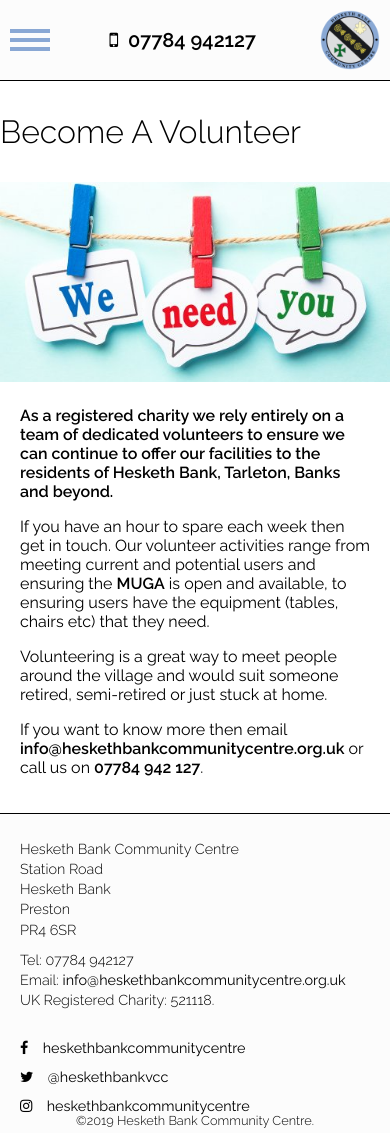
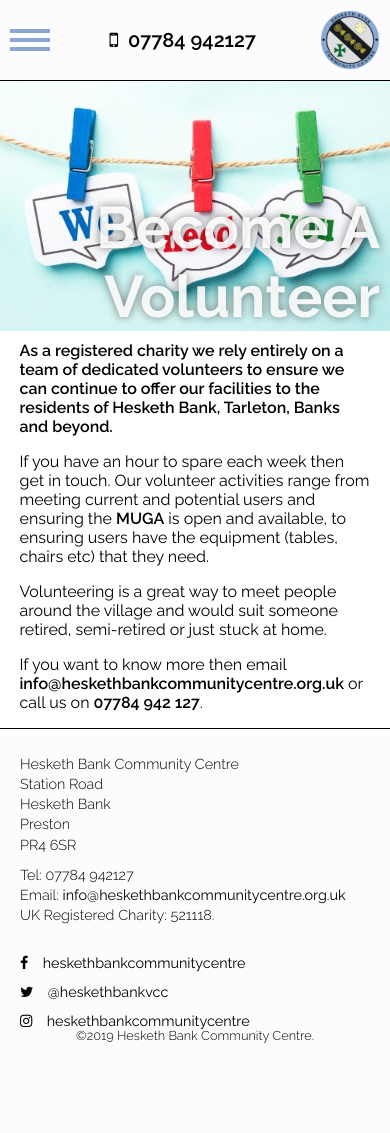
Before and after one commit to OnlyTheTony/hbvcc, a PHP site: page /become-a-volunteer in a window 390 px wide; the page is wider, and only the part inside the window is pictured. After the commit the page ends 1043 px from the top of that part, so only its background shows below. Run offline with PHP 8.4, Linux system fonts and the light colour scheme.

Commit message:
New layout and JS

```diff
--- a/css/style.css
+++ b/css/style.css
@@ -669,8 +669,9 @@
       right: 10px; }
       figure.fullwidth.header figcaption h1 {
         font-size: 15vw;
-        color: rgba(255, 255, 255, 0.8);
-        text-shadow: 0px 0px 10px rgba(0, 0, 0, 0.5); }
+        color: rgba(255, 255, 255, 0.9);
+        text-shadow: 0px 0px 10px rgba(0, 0, 0, 0.5);
+        text-align: right; }
     figure.fullwidth.header + section.onecol {
       width: 90%;
       margin: 10px auto;
--- a/pages/become-a-volunteer.php
+++ b/pages/become-a-volunteer.php
@@ -1,15 +1,20 @@
-<h3>Become A Volunteer</h3>
-<figure class="row">
-    <picture>
-        <img src="<?= $this->sitepath('images/volunteer-desktop.jpg') ?>">
-    </picture>
-    <figcaption>
-        <p><strong>As a registered charity we rely entirely on a team of dedicated volunteers to ensure we can continue to offer our facilities to the residents of Hesketh Bank, Tarleton, Banks and beyond.</strong></p>
 
-        <p>If you have an hour to spare each week then get in touch. Our volunteer activities range from meeting current and potential users and ensuring the <a href="<?= $this->sitepath('our-facilities/muga') ?>">MUGA</a> is open and available, to ensuring users have the equipment (tables, chairs etc) that they need.</p>
+ <figure class="fullwidth header">
+          <img src="<?= $this->sitepath('images/volunteer-desktop.jpg') ?>">
+        <figcaption>
+            <h1>Become A Volunteer</h1>
+        </figcaption>
+    </figure>
+
+
+<section class="onecol">
+
+ <p><strong>As a registered charity we rely entirely on a team of dedicated volunteers to ensure we can continue to offer our facilities to the residents of Hesketh Bank, Tarleton, Banks and beyond.</strong></p>
+       <p>If you have an hour to spare each week then get in touch. Our volunteer activities range from meeting current and potential users and ensuring the <a href="<?= $this->sitepath('our-facilities/muga') ?>">MUGA</a> is open and available, to ensuring users have the equipment (tables, chairs etc) that they need.</p>
 
         <p>Volunteering is a great way to meet people around the village and would suit someone retired, semi-retired or just stuck at home.</p>
 
         <p>If you want to know more then email <a href="info@heskethbankcommunitycentre.org.uk">info@heskethbankcommunitycentre.org.uk</a> or call us on <strong>07784 942 127</strong>.</p>
-    </figcaption>
-</figure>
+
+
+</section>
--- a/scss/vars/_media.scss
+++ b/scss/vars/_media.scss
@@ -403,8 +403,8 @@
                 bottom:0px;
                 right:10px;
 
-                h1 {font-size:15vw;color:rgba(255,255,255,0.8);
-                text-shadow:0px 0px 10px rgba(0,0,0,0.5)}
+                h1 {font-size:15vw;color:rgba(255,255,255,0.9);
+                text-shadow:0px 0px 10px rgba(0,0,0,0.5);text-align:right;}
 
 
             }
```
Also changed, not shown: 1 other file.
